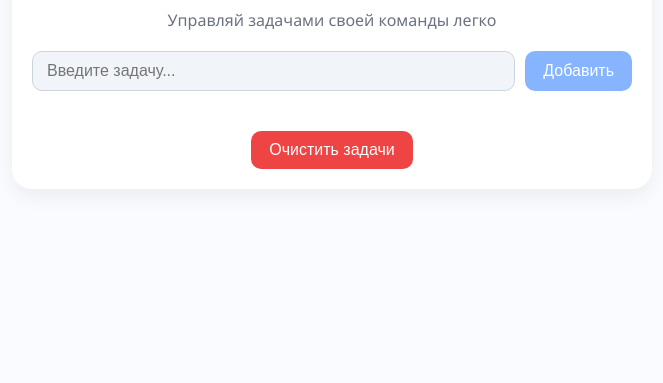
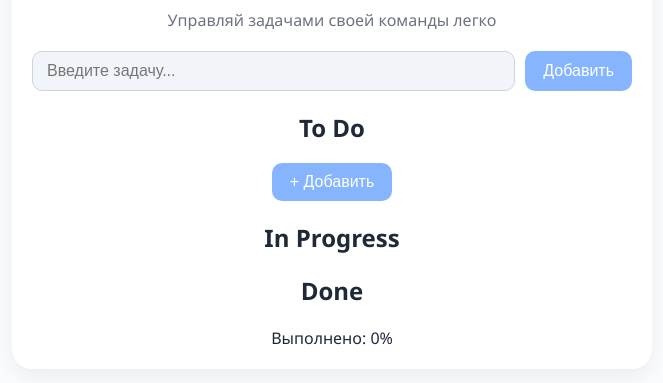
Before and after one commit to sheluvsmuliro/OfficeBox2, a plain HTML site: page index.html in a window 1280 px wide. Shown: the part 135-518 px from the top of the page, without its empty margins (308-971 px from the left). Drawn offline with Linux system fonts and the light colour scheme.

Commit message:
Update index.html

```diff
--- a/index.html
+++ b/index.html
@@ -22,10 +22,26 @@
       <button onclick="addTask()">Добавить</button>
     </div>
 
-    <ul id="taskList"></ul>
+   <div class="board">
+  <div class="column" id="todo">
+    <h2>To Do</h2>
+    <div class="task-column"></div>
+    <button onclick="addTask('todo')">+ Добавить</button>
+  </div>
+  <div class="column" id="in-progress">
+    <h2>In Progress</h2>
+    <div class="task-column"></div>
+  </div>
+  <div class="column" id="done">
+    <h2>Done</h2>
+    <div class="task-column"></div>
+  </div>
+</div>
 
-    <button id="clearBtn" onclick="clearTasks()">Очистить задачи</button>
-  </div>
+<div class="progress">
+  Выполнено: <span id="progressValue">0%</span>
+</div>
+
 
   <script src="script.js"></script>
 </body>
```
